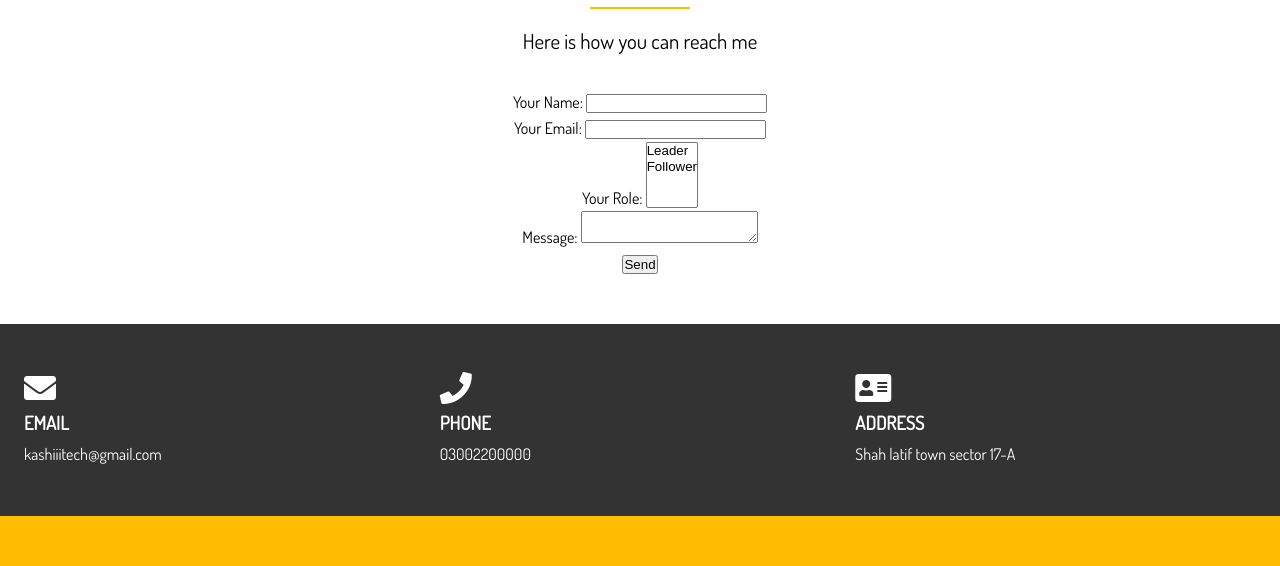
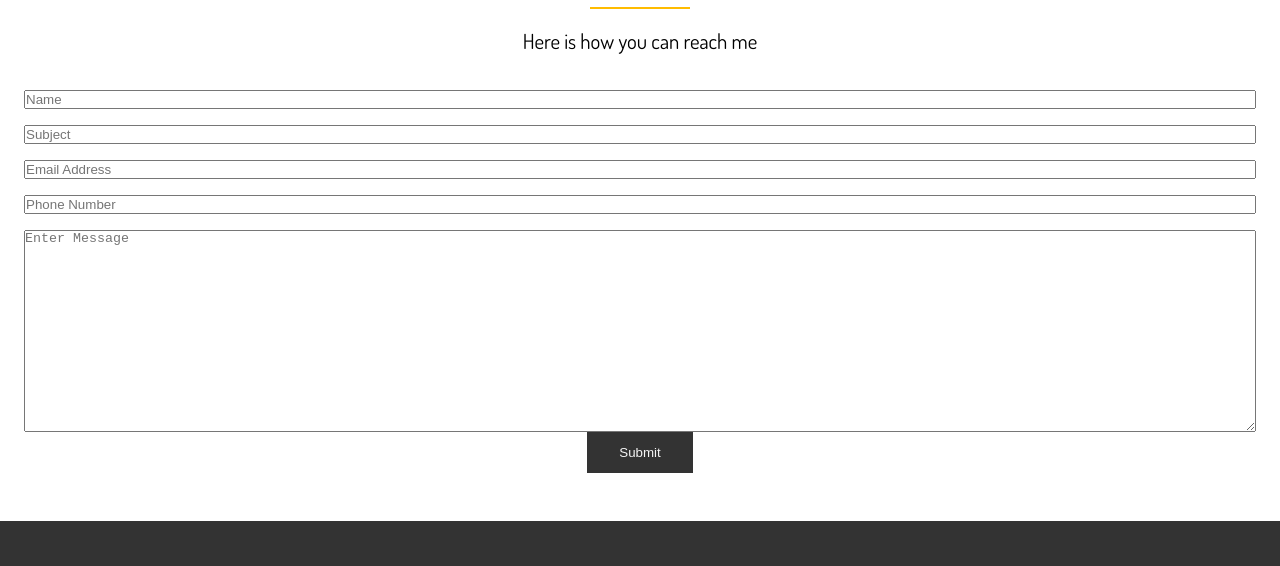
Before and after one commit to kashiiitech/portfolio, a plain HTML site: page dist/contact.html in a window 1280 px wide. Shown: the part 207-773 px from the top of the page. Drawn offline with Linux system fonts and the light colour scheme.

Commit message:
initial commit

```diff
--- a/dist/contact.html
+++ b/dist/contact.html
@@ -54,8 +54,8 @@
       <div class="section-title">Contact Me</div>
       <div class="bottom-line"></div>
       <p class="lead">Here is how you can reach me</p>
-      <!-- <form name="contact" class="contact-form" action="POST" data-netlify="true"> Added class -->
-        <!-- <div class="text-fields">
+      <form name="contact" class="contact-form" action="POST" data-netlify="true"> <!-- Added class - -->
+        <div class="text-fields">
           <input type="text" class="text-input name-input" placeholder="Name" name="name">
           <input type="text" class="text-input subject-input" placeholder="Subject" name="subject">
           <input type="email" class="text-input email-input" placeholder="Email Address" name="email">
@@ -63,27 +63,6 @@
           <textarea class="text-input message-input" placeholder="Enter Message" name="message  "></textarea>
         </div>
         <button type="submit" class="btn-dark">Submit</button>
-      </form> -->
-
-      <form name="contact" method="POST" netlify>
-        <p>
-          <label>Your Name: <input type="text" name="name" /></label>
-        </p>
-        <p>
-          <label>Your Email: <input type="email" name="email" /></label>
-        </p>
-        <p>
-          <label>Your Role: <select name="role[]" multiple>
-            <option value="leader">Leader</option>
-            <option value="follower">Follower</option>
-          </select></label>
-        </p>
-        <p>
-          <label>Message: <textarea name="message"></textarea></label>
-        </p>
-        <p>
-          <button type="submit">Send</button>
-        </p>
       </form>
 
 
```
